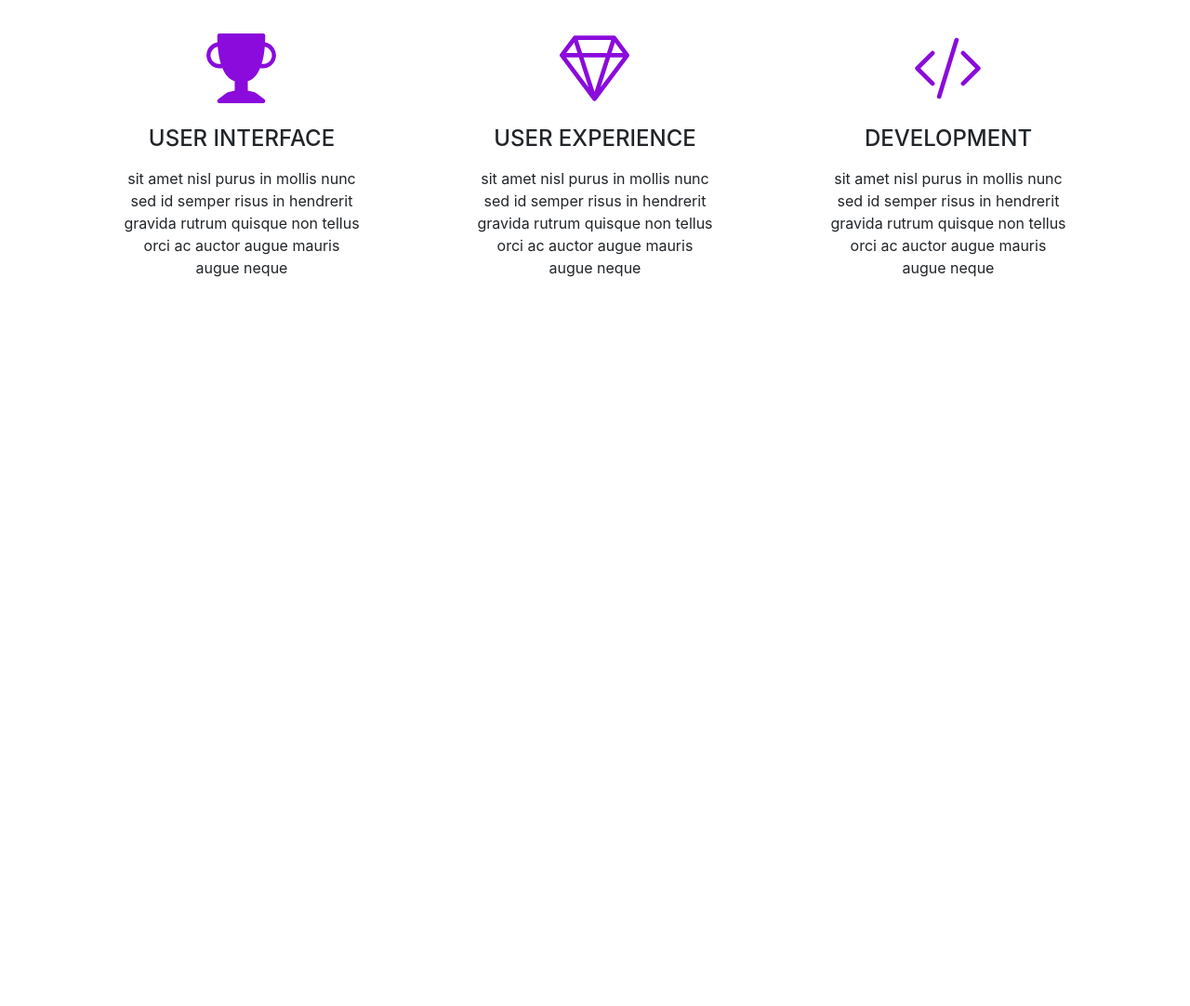
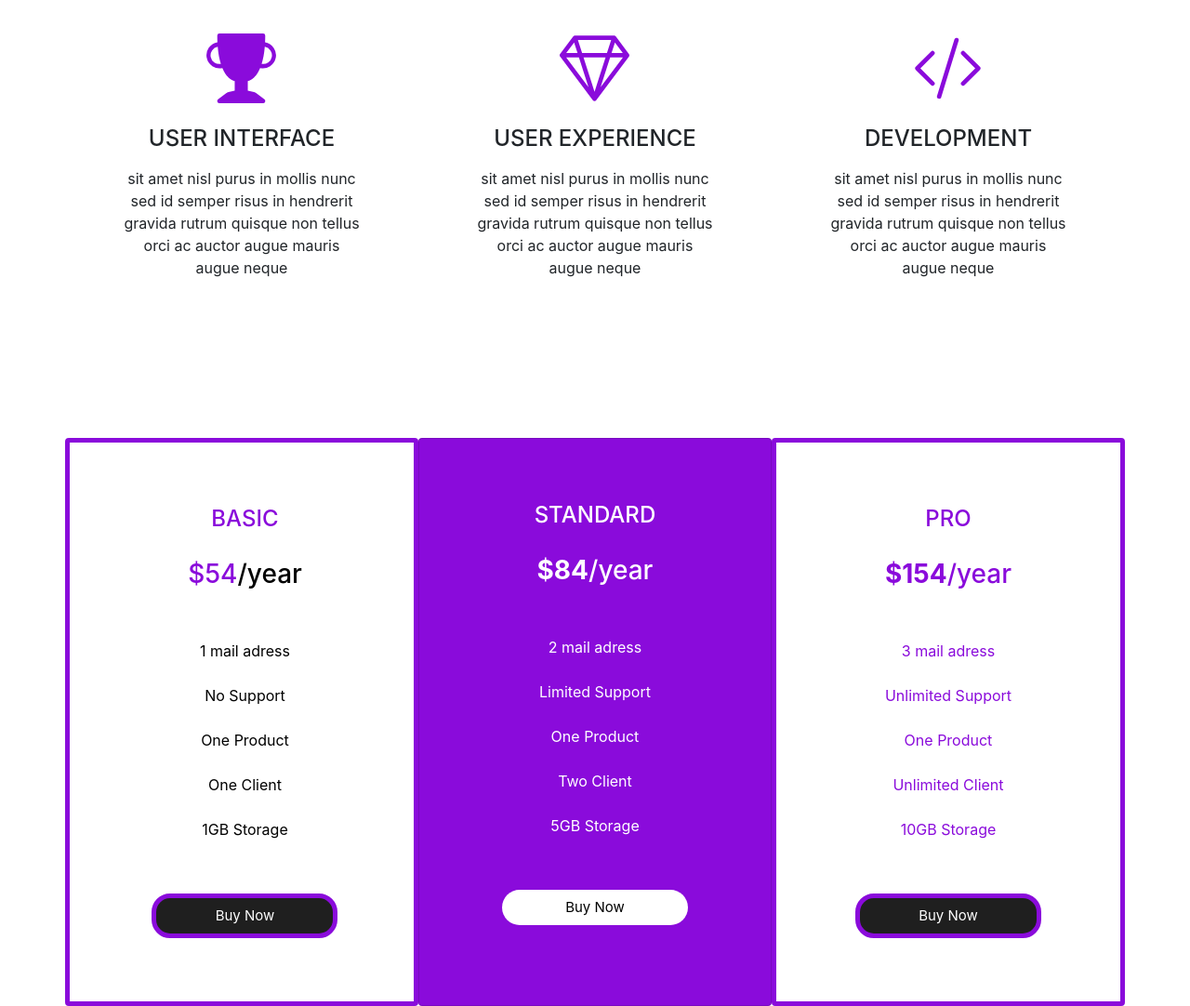
Before and after one commit to DangerNoodle32/BootstrapOpgave, a website: page index.html in a window 1280 px wide. Shown: the part 935-2017 px from the top of the page at 93% size. Before the commit the page ends 1235 px from the top, so only its background shows below. Drawn offline with nearby package versions, Linux system fonts and the light colour scheme.

Commit message:
cards added

```diff
--- a/css/_myStyles.scss
+++ b/css/_myStyles.scss
@@ -1,5 +1,7 @@
 /* Her har vi styles til vores grundlæggende setup og mobil */
 /* ------------------------------------------------------------- */
+$purple: #8A0BDB;
+
 
 * { /* Gælder alt på hele siden */
 	box-sizing: border-box; /* Bokse har altid den størrelse man giver uanset om der tilføjes margen, padding mv. */
@@ -29,6 +31,7 @@ ul, ol {
 
 li {
 	margin: 0; /* Ingen ydre margen fra listpunkter */
+	border: none !important;
 }
 
 p {
@@ -62,3 +65,31 @@ img {
 .text-center{
 	border-width: 50px;
 }
+
+.border-style {
+	border-width: 5px !important;
+	border-color: #8A0BDB !important;
+}
+
+.btn-speciel {
+	border: none !important;
+	background-color: white !important;
+	color: black !important;
+}
+
+
+.white-txt {
+	color: white !important;
+}
+
+.black-txt {
+	color: black !important;
+}
+
+.lilla-txt {
+	color: $purple !important;
+}
+
+.txt_reg {
+	font-size: normal;
+}
--- a/css/styles.scss
+++ b/css/styles.scss
@@ -3,18 +3,19 @@
 
 /* Her retter vi standard farverne i Bootstrap */
 $theme-colors: (
-	"primary": #00FFBA,
-	"secondary": #1F1F1F,
-	"danger": #ff4136,
-	"success": #050,
+	"primary": #8A0BDB,
+	"secondary": #41559E,
+	"danger": #8A0BDB,
+	"success": #0BDBA3,
 	"info": #894,
 	"warning": #822,
 	"light": white,
-	"dark": #333
+	"dark": #1F1F1F
 );
 
 /* Her retter vi margin og padding (p-1, p-2, pb-1.... og m-1, m-2, mt-1 osv) */
 $spacer: 1em;
+
 
 /* Her importerer vi Bootstrap i vores egen css - Dvs bootstrap css filen skal ikke længere være i vores HTML dokument */
 @import "../node_modules/bootstrap/scss/bootstrap";
--- a/index.html
+++ b/index.html
@@ -83,7 +83,7 @@
             <p class="mt-5 d-none d-md-block" style="color: white; font-family: 'Open Sans', sans-serif;">From small businesses to large companies, we have been successfully creating
                 websites and web applications for our clients.</p>
             <p>
-                <a href="#" type="button" role="button" class="btn-secondary p-2 border border-primary mt-5 text-center" style="width: 200px; font-size: 15px; border-width: 5px !important; border-radius: 20px;">See our work</a>
+                <a href="#" type="button" role="button" class="btn-secondary bg-dark p-2 border border-primary mt-5 text-center" style="width: 200px; font-size: 15px; border-width: 5px !important; border-radius: 20px;">See our work</a>
             </p>
 
         </div>
@@ -103,6 +103,9 @@ text-align: center;">
     </p>
 </div> <!-- Container end -->
 
+
+
+
 <div class="container" id="section2">
 
     <div class="row text-center">
@@ -114,6 +117,8 @@ text-align: center;">
             <h4 class="mt-3">USER INTERFACE</h4>
             <p class="mt-3 px-5">sit amet nisl purus in mollis nunc sed id semper risus in hendrerit gravida rutrum quisque non tellus orci ac auctor augue mauris augue neque</p>
         </div>
+
+
         <div class="col-12 col-md-6 col-lg-4">
             <svg style="font-size: 75px;" width="1em" height="1em" viewBox="0 0 16 16" class="bi bi-gem" fill="#8A0BDB" xmlns="http://www.w3.org/2000/svg">
                 <path fill-rule="evenodd" d="M3.1.7a.5.5 0 0 1 .4-.2h9a.5.5 0 0 1 .4.2l2.976 3.974c.149.185.156.45.01.644L8.4 15.3a.5.5 0 0 1-.8 0L.1 5.3a.5.5 0 0 1 0-.6l3-4zm11.386 3.785l-1.806-2.41-.776 2.413 2.582-.003zm-3.633.004l.961-2.989H4.186l.963 2.995 5.704-.006zM5.47 5.495l5.062-.005L8 13.366 5.47 5.495zm-1.371-.999l-.78-2.422-1.818 2.425 2.598-.003zM1.499 5.5l2.92-.003 2.193 6.82L1.5 5.5zm7.889 6.817l2.194-6.828 2.929-.003-5.123 6.831z"/>
@@ -121,6 +126,8 @@ text-align: center;">
             <h4 class="mt-3">USER EXPERIENCE</h4>
             <p class="mt-3 px-5">sit amet nisl purus in mollis nunc sed id semper risus in hendrerit gravida rutrum quisque non tellus orci ac auctor augue mauris augue neque</p>
         </div>
+
+
         <div class="col-12 col-md-6 mx-md-auto col-lg-4">
             <svg style="font-size: 75px;" width="1em" height="1em" viewBox="0 0 16 16" class="bi bi-code-slash" fill="#8A0BDB" xmlns="http://www.w3.org/2000/svg">
                 <path fill-rule="evenodd" d="M4.854 4.146a.5.5 0 0 1 0 .708L1.707 8l3.147 3.146a.5.5 0 0 1-.708.708l-3.5-3.5a.5.5 0 0 1 0-.708l3.5-3.5a.5.5 0 0 1 .708 0zm6.292 0a.5.5 0 0 0 0 .708L14.293 8l-3.147 3.146a.5.5 0 0 0 .708.708l3.5-3.5a.5.5 0 0 0 0-.708l-3.5-3.5a.5.5 0 0 0-.708 0zm-.999-3.124a.5.5 0 0 1 .33.625l-4 13a.5.5 0 0 1-.955-.294l4-13a.5.5 0 0 1 .625-.33z"/>
@@ -133,6 +140,100 @@ text-align: center;">
 
 </div>
 
+
+<!-- container section2 end -->
+
+
+<div class="container" id="section3">
+
+    <div class="row text-center">
+
+        <div class="lilla-txt card border-style border-secondary py-5 col-12 pr-md-2 col-md-6 col-lg-4">
+
+            <div class="card-body">
+
+            <h4 class="card-title"> BASIC </h4>
+
+            <h3 class=" mb-4 mt-1 card-subtitle mt-3">$54<span class="black-txt txt_reg">/year</span></h3>
+
+            <ul class="black-txt list-group list-group-flush">
+                <li class="list-group-item">1 mail adress</li>
+                <li class="list-group-item">No Support</li>
+                <li class="list-group-item">One Product</li>
+                <li class="list-group-item">One Client</li>
+                <li class="list-group-item">1GB Storage</li>
+            </ul>
+
+            <div>
+                <a href="#" type="button" role="button" class="white-txt bg-dark p-2 border border-primary mt-5 text-center" style="width: 200px; font-size: 15px; border-width: 5px !important; border-radius: 20px;">Buy Now</a>
+            </div>
+
+            </div>
+        </div>
+
+
+
+        <div class="card px-5 py-5 col-12 col-md-6 col-lg-4  bg-primary white-txt">
+            <div class="card-body">
+
+            <h4 class="card-title"> STANDARD </h4>
+
+            <h3 class=" mb-4 mt-1 card-subtitle mt-3"> <span class="font-weight-bolder">$84</span>/year</h3>
+
+            <ul class="list-group list-group-flush">
+                <li class="bg-primary list-group-item">2 mail adress</li>
+                <li class="bg-primary list-group-item">Limited Support</li>
+                <li class="bg-primary list-group-item">One Product</li>
+                <li class="bg-primary list-group-item">Two Client</li>
+                <li class="bg-primary list-group-item">5GB Storage</li>
+            </ul>
+
+            <div>
+                <a href="#" type="button" role="button" class="btn-speciel p-2 border border-primary mt-5 text-center" style="width: 200px; font-size: 15px;  border-radius: 20px;">Buy Now</a>
+            </div>
+
+            </div>
+
+
+        </div>
+
+
+
+
+        <div class="lilla-txt card border-style border-primary px-5 py-5 col-12 col-md-6 mx-md-auto col-lg-4">
+            <div class="card-body">
+
+            <h4 class="card-title"> PRO </h4>
+
+            <h3 class=" mb-4 mt-1 card-subtitle mt-3"> <span class="font-weight-bolder">$154</span>/year</h3>
+
+            <ul class="list-group list-group-flush">
+                <li class="list-group-item">3 mail adress</li>
+                <li class="list-group-item">Unlimited Support</li>
+                <li class="list-group-item">One Product</li>
+                <li class="list-group-item">Unlimited Client</li>
+                <li class="list-group-item">10GB Storage</li>
+            </ul>
+
+            <div>
+                <a href="#" type="button" role="button" class="white-txt bg-dark p-2 border border-primary mt-5 text-center" style="width: 200px; font-size: 15px; border-width: 5px !important; border-radius: 20px;">Buy Now</a>
+            </div>
+
+            </div>
+
+
+        </div>
+        </div>
+
+    </div>
+
+</div>
+
+
+
+
+
+
 <script src="https://ajax.googleapis.com/ajax/libs/jquery/3.4.1/jquery.min.js"></script>
 
 <script>
```
Also changed, not shown: css/styles.css, 1 other file.
